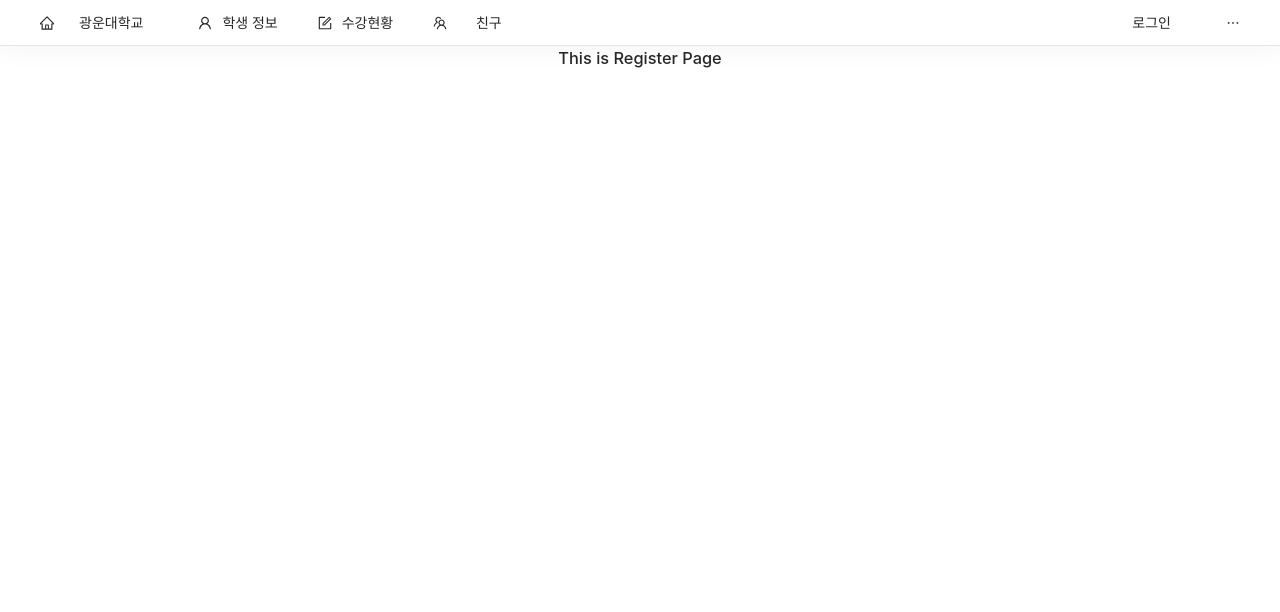
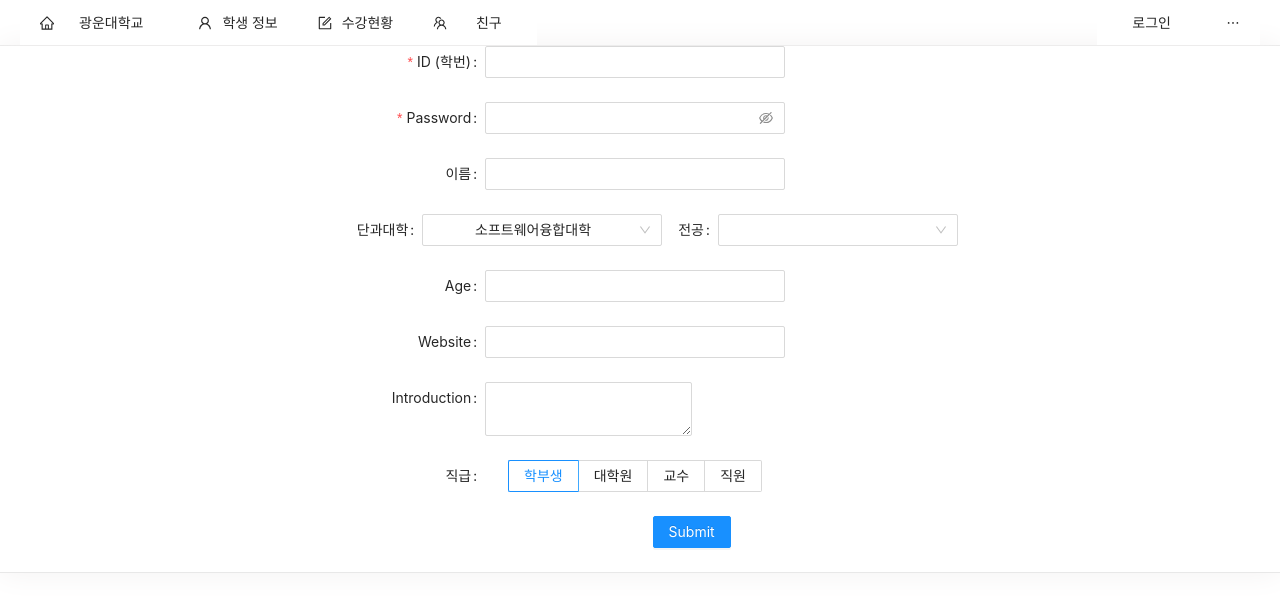
Before and after one commit to rnin9/db_application_2020_KW, a React app in the folder student_management/: page /register in a window 1280 px wide. Shown: the top 612 px of the page. Built offline with nearby package versions, Linux system fonts and the light colour scheme.

Commit message:
registerPage Design

```diff
--- a/student_management/package.json
+++ b/student_management/package.json
@@ -36,6 +36,7 @@
     "eslint-webpack-plugin": "^2.1.0",
     "express": "^4.17.1",
     "file-loader": "6.1.1",
+    "formik": "^2.2.3",
     "fs-extra": "^9.0.1",
     "html-webpack-plugin": "4.5.0",
     "identity-obj-proxy": "3.0.0",
--- a/student_management/src/App.js
+++ b/student_management/src/App.js
@@ -27,7 +27,6 @@ class App extends Component {
           <Route exact path="/register" component={Register}></Route>
           <Route exact path="/login" component={Login}></Route>
           <Route exact path="/friend" component={Friend}></Route>
-
         </BrowserRouter>
     </div>
     );
--- /dev/null
+++ b/student_management/src/components/views/RegisterPage/RegisterPage.css
@@ -0,0 +1,19 @@
+@import '~antd/dist/antd.css';
+
+.register{
+    padding: 0 20px;
+  border-bottom: solid 1px #e8e8e8;
+  overflow: auto;
+  box-shadow: 0 0 30px #f3f1f1;
+  background-color: white;
+}
+.college{
+    width: '300px';
+    display: inline-block;
+}
+
+.major{
+    width: '300px';
+    display: inline-block;
+    margin-right:80px;
+}
--- a/student_management/src/components/views/RegisterPage/RegisterPage.js
+++ b/student_management/src/components/views/RegisterPage/RegisterPage.js
@@ -1,14 +1,137 @@
-import React, { Component } from 'react';
+import React,{Component} from 'react'
+import { Form, Input, InputNumber, Button, Radio, Select } from 'antd';
+import './RegisterPage.css'
+const { Option} = Select;
 
-  class Register extends Component {
+const layout = {
+  labelCol: { span: 9 },
+  wrapperCol: { span: 4 },
+};
 
-    render() {
-      return (
-          <div className="Register">
-             <h3>This is Register Page</h3>
-          </div>
-      );
-    }
+const collegeData = ['소프트웨어융합대학', '전자정보공과대학'];
+const majorData = {
+  소프트웨어융합대학: ['컴퓨터정보공학부', '소프트웨어학부', '정보융합학부'],
+  전자정보공과대학: ['컴퓨터공학과', '전자공학과', '전자재료공학과'],
+};
+
+const validateMessages = {
+  required: '${label}, 꼭 작성해 주세요!',
+  types: {
+    email: ' 유효한${label}이 아닙니다!',
+    number: '${label} 유효한 숫자가 아닙니다.!',
+    password:' ${label}를 작성해 주세요!',
+    ID:'유효한 ID가 아닙니다! 학번을 작성해주세요'
+  },
+  number: {
+    range: '${label} must be between ${min} and ${max}',
+  },
+  ID:{
+  }
+};
+
+const onFinish = values => {
+  console.log(values);
+};
+
+class Register extends Component{
+
+
+  onChange(e) {
+    console.log(`radio checked:${e.target.value}`);
   }
 
+  state = {
+    majors: majorData[collegeData[0]],
+    major: majorData[collegeData[0]][0],
+  };
+
+  handleCollegeChange = value => {
+    this.setState({
+      majors: majorData[value],
+      major: majorData[value][0],
+    });
+  };
+
+  onMajorChange = value => {
+    this.setState({
+      major: value,
+    });
+  };
+
+
+
+  render(){
+    const { majors } = this.state;
+  return (
+    <div className="register">
+    <Form {...layout} name="nest-messages" onFinish={onFinish} validateMessages={validateMessages}>
+
+      <Form.Item name={['user', 'ID']} label="ID (학번)" rules={[{ required: true }]}>
+        <Input style={{ width: 300 }}/>
+      </Form.Item>
+
+      <Form.Item name={['user','password']} label="Password" rules={[{ required: true}]}>
+        <Input.Password style={{ width: 300 }} />
+      </Form.Item>
+
+      <Form.Item name={['user', 'name']} label="이름">
+        <Input style={{ width: 300 }} />
+      </Form.Item>
+      <nav>
+      <div>
+      <div className="college">
+      <Form.Item name={['user','college']}label="단과대학">
+      <Select
+          defaultValue={collegeData[0]}
+          style={{ width: 240 }}
+          onChange={this.handleCollegeChange}
+          value={this.state.collegeData}
+        >
+          {collegeData.map(college => (
+            <Option key={college}>{college}</Option>
+          ))}
+          </Select>
+      </Form.Item>
+      </div>
+      <div className="major">
+      <Form.Item name={['user','major']}label="전공">
+        <Select
+          style={{ width: 240 }}
+          onChange={this.onMajorChange}
+        >
+          {majors.map(major => (
+            <Option key={major}>{major}</Option>
+          ))}
+        </Select>
+      </Form.Item>
+      </div>
+      </div>
+      </nav>
+      <Form.Item name={['user', 'age']} label="Age" rules={[{ type: 'number', min: 0, max: 99 }]}>
+        <InputNumber style={{ width: 300 }}/>
+      </Form.Item>
+      <Form.Item name={['user', 'website']} label="Website">
+        <Input style={{ width: 300 }} />
+      </Form.Item>
+      <Form.Item name={['user', 'introduction']} label="Introduction">
+        <Input.TextArea style={{ width: 300 }} />
+      </Form.Item>
+      <Form.Item name={['user','position']} label="직급">
+     <Radio.Group defaultValue="a" style={{ width: 300 }}>
+      <Radio.Button value="a">학부생</Radio.Button>
+      <Radio.Button value="b">대학원</Radio.Button>
+      <Radio.Button value="c">교수</Radio.Button>
+      <Radio.Button value="d">직원</Radio.Button>
+    </Radio.Group>
+      </Form.Item>
+
+      <Form.Item wrapperCol={{ ...layout.wrapperCol, offset: 11 }}>
+        <Button type="primary" htmlType="submit">
+          Submit
+        </Button>
+      </Form.Item>
+    </Form>
+    </div>
+  );}
+};
   export default Register;
```
Also changed, not shown: 2 other files (tests, documents, lock files or other folders).
